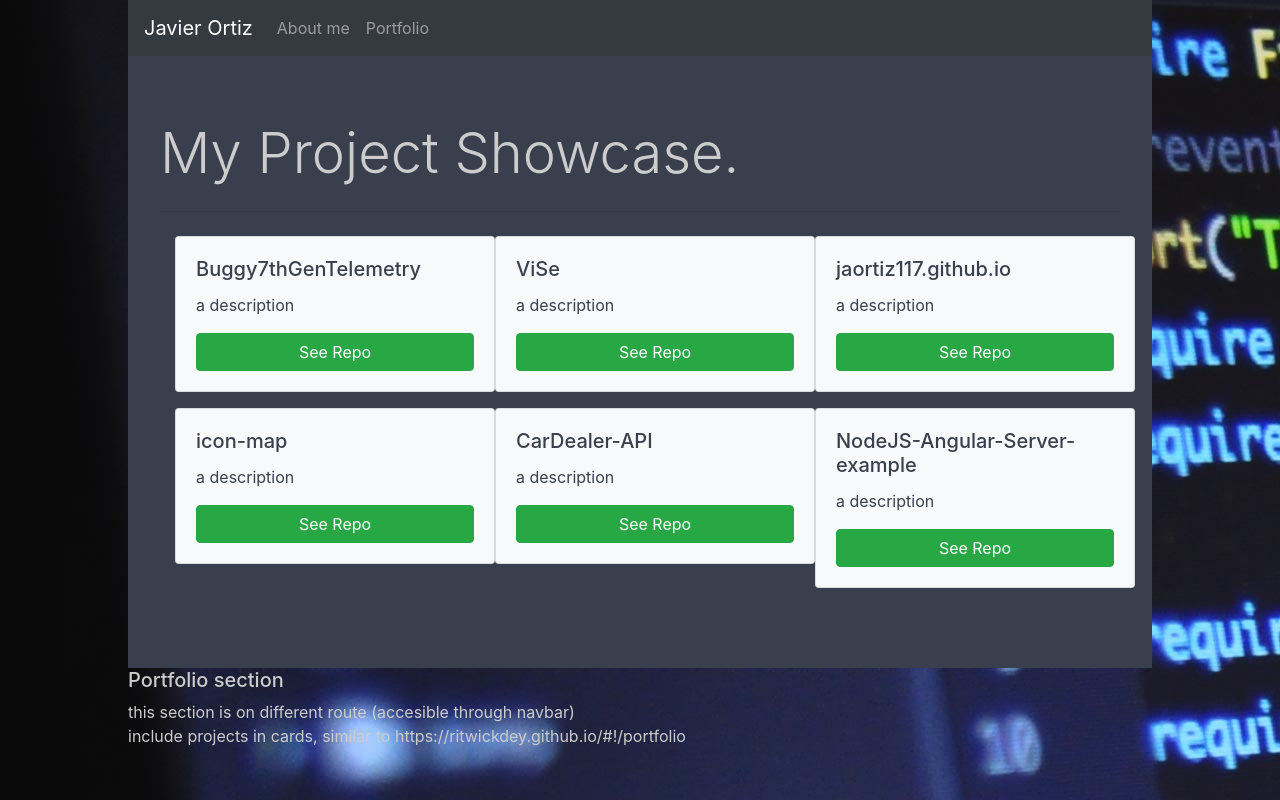
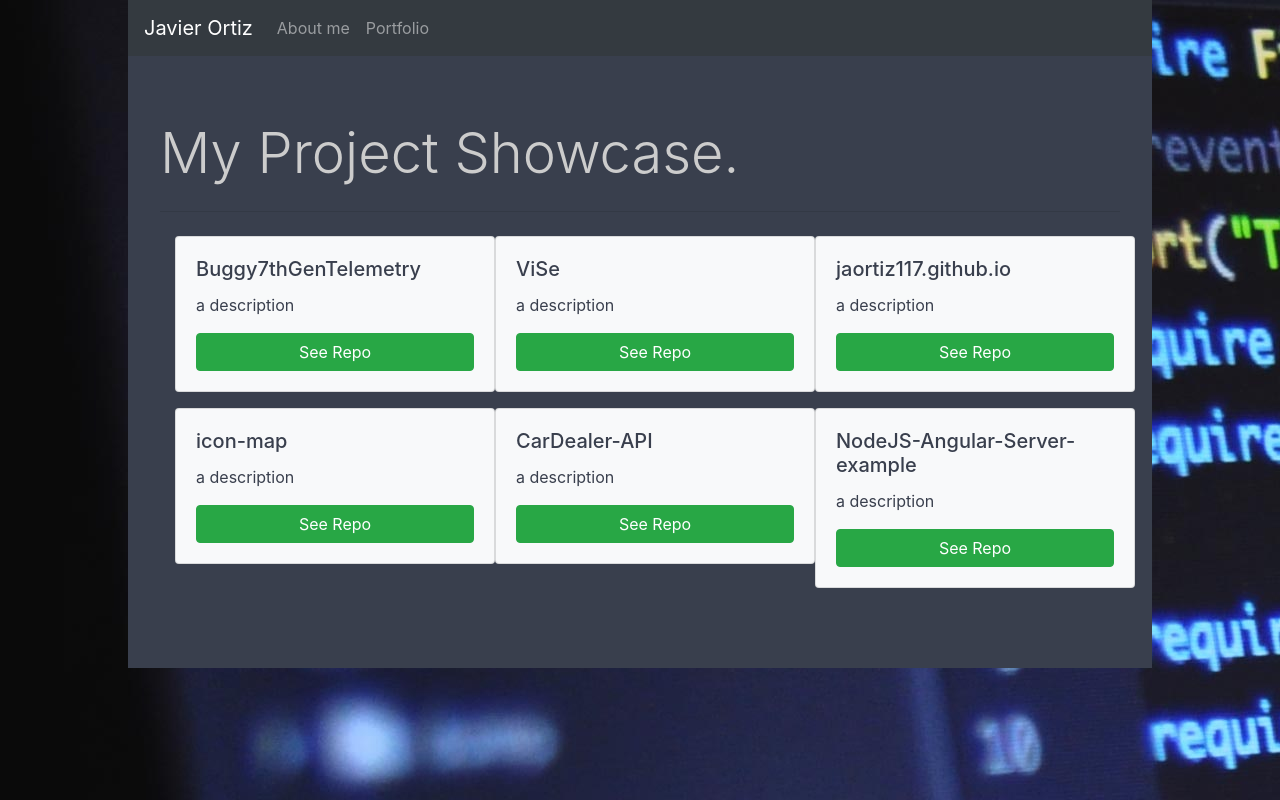
Before and after one commit to jaortiz117/jaortiz117.github.io, an Angular app: page /portfolio in a window 1280 px wide. Built offline with nearby package versions, Linux system fonts and the light colour scheme.

Commit message:
removed bottom

```diff
--- a/src/app/portfolio/portfolio.component.html
+++ b/src/app/portfolio/portfolio.component.html
@@ -16,12 +16,3 @@
     </div>
   </div>
 </div>
-<div>
-  <h5>
-    Portfolio section
-  </h5>
-  this section is on different route (accesible through navbar)
-  <p>
-    include projects in cards, similar to https://ritwickdey.github.io/#!/portfolio
-  </p>
-</div>
```
